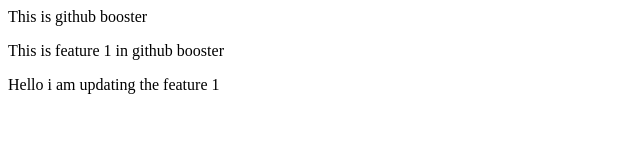
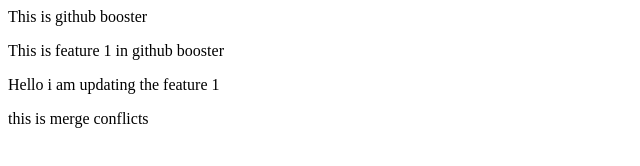
Before and after one commit to Anasch113/git-github-booster, a plain HTML site: page index.html in a window 1280 px wide. Shown: the whole page, without its empty margins (0-640 px from the left). Drawn offline with Linux system fonts and the light colour scheme.

Commit message:
adding same feature in main

```diff
--- a/index.html
+++ b/index.html
@@ -1,3 +1,4 @@
 <p>This is github booster</p>
 <p>This is feature 1 in github booster</p>
 <p>Hello i am updating the feature 1</p>
+<p> this is merge conflicts</p>
```
